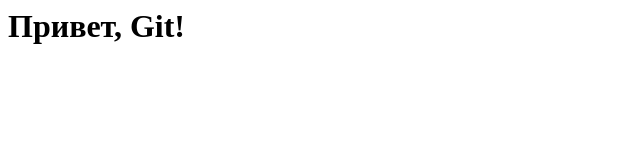
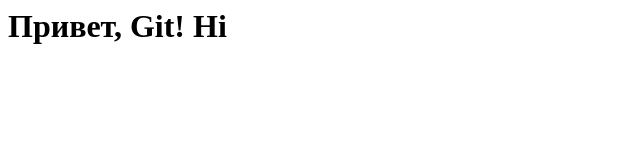
Before and after one commit to Ph0enixMi/my_project, a plain HTML site: page index.html in a window 1280 px wide. Shown: the full height of the page, 0-640 px from the left. Drawn offline with Linux system fonts and the light colour scheme.

Commit message:
Обновлен index.html

```diff
--- a/index.html
+++ b/index.html
@@ -1 +1 @@
-<h1>Привет, Git!</h1>
+<h1>Привет, Git! Hi</h1>
```
